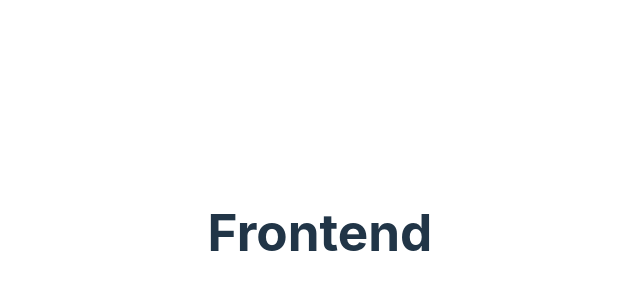
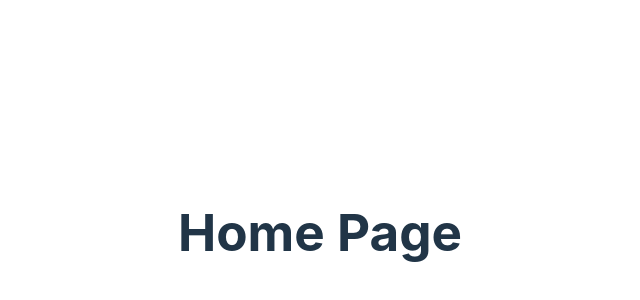
Before and after one commit to swenat/ParentsConnect, a React (Vite) app in the folder client/: page / in a window 1280 px wide. Shown: the part 168-468 px from the top of the page, without its empty margins (320-960 px from the left). Built offline with nearby package versions, Linux system fonts and the light colour scheme.

Commit message:
added home to applayout fixed routing

```diff
--- a/client/src/AppLayout.tsx
+++ b/client/src/AppLayout.tsx
@@ -1,13 +1,16 @@
+import React from "react";
+import { Route, BrowserRouter as Router, Routes } from "react-router-dom";
 import "./App.css";
+import Home from "./pages/Home";
 
-function AppLayout() {
+const AppLayout: React.FC = () => {
 	return (
-		<>
-			<div>
-				<h1>Frontend</h1>
-			</div>
-		</>
+		<Router>
+			<Routes>
+				<Route path="/" element={<Home />} />
+			</Routes>
+		</Router>
 	);
-}
+};
 
 export default AppLayout;
```
